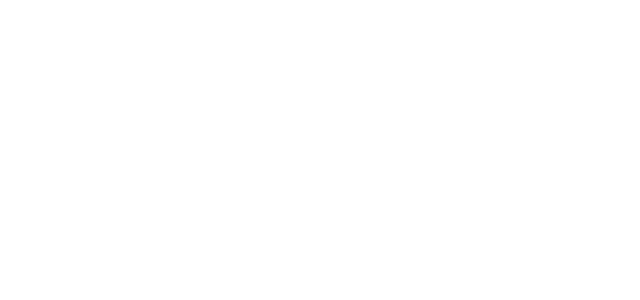
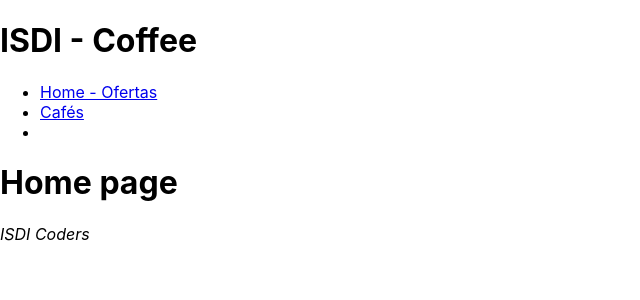
Before and after one commit to gomez-fernando/202205-w06-ch05-fernando-gomez, a React (Create React App) app: page / in a window 1280 px wide. Shown: the top 300 px of the page, without its empty margins (0-640 px from the left). Built offline with nearby package versions, Linux system fonts and the light colour scheme.

Commit message:
Add lazy loading and routing

```diff
--- a/package.json
+++ b/package.json
@@ -13,7 +13,9 @@
     "@types/react-dom": "^18.0.5",
     "react": "^18.2.0",
     "react-dom": "^18.2.0",
+    "react-lazy": "^1.1.0",
     "react-redux": "^8.0.2",
+    "react-router-dom": "^6.3.0",
     "react-scripts": "5.0.1",
     "typescript": "^4.7.3",
     "web-vitals": "^2.1.4"
--- a/src/app/App.tsx
+++ b/src/app/App.tsx
@@ -1,14 +1,49 @@
-import React from 'react';
-import logo from './logo.svg';
-import { Counter } from '../features/counter/Counter';
 import './App.css';
+import {
+    BrowserRouter as Router,
+    Routes,
+    Route,
+    Navigate,
+} from 'react-router-dom';
+import { Layout } from '../components/core/layout';
+import { aMenuItems } from '../interfaces/menu-items';
+import * as React from 'react';
+// import { HomePage } from '../pages/homePage';
+// import { GotContextProvider } from './context/got-provider';
+// import { TodoContextProvider } from './context/todo-provider';
 
 function App() {
-  return (
-    <div className="App">
+    const HomePage = React.lazy(() => import('../pages/homePage'));
+    const CoffePage = React.lazy(() => import('../pages/coffeePage'));
 
-    </div>
-  );
+    const options: aMenuItems = [
+        { path: '', label: 'Home - Ofertas', page: <HomePage /> },
+        { path: 'coffee', label: 'Cafés', page: <CoffePage /> },
+        { path: '*', label: '', page: <Navigate replace to="" /> },
+    ];
+
+    console.log(options);
+    return (
+        <Router>
+            <Layout options={options}>
+                <React.Suspense>
+                    {/* <GotContextProvider>
+                        <TodoContextProvider> */}
+                            <Routes>
+                                {options.map((item) => (
+                                    <Route
+                                        key={item.label}
+                                        path={item.path}
+                                        element={item.page}
+                                    ></Route>
+                                ))}
+                            </Routes>
+                        {/* </TodoContextProvider>
+                    </GotContextProvider> */}
+                </React.Suspense>
+            </Layout>
+        </Router>
+    );
 }
 
 export default App;
--- /dev/null
+++ b/src/components/core/footer.tsx
@@ -0,0 +1,7 @@
+export function Footer() {
+    return (
+        <footer>
+            <address>ISDI Coders</address>
+        </footer>
+    );
+}
--- /dev/null
+++ b/src/components/core/header.tsx
@@ -0,0 +1,12 @@
+import { Menu } from './menu';
+import { aMenuItems } from '../../interfaces/menu-items';
+
+export function Header({ options }: { options: aMenuItems }) {
+    const title = 'ISDI - Coffee';
+    return (
+        <header className="header">
+            <h1>{title}</h1>
+            <Menu options={options}></Menu>
+        </header>
+    );
+}
--- /dev/null
+++ b/src/components/core/layout.tsx
@@ -0,0 +1,20 @@
+import { ReactElement } from 'react';
+import { aMenuItems } from '../../interfaces/menu-items';
+import { Footer } from './footer';
+import { Header } from './header';
+
+export function Layout({
+    options,
+    children,
+}: {
+    options: aMenuItems;
+    children: ReactElement;
+}) {
+    return (
+        <>
+            <Header options={options}></Header>
+            <main>{children}</main>
+            <Footer></Footer>
+        </>
+    );
+}
--- /dev/null
+++ b/src/components/core/menu.tsx
@@ -0,0 +1,16 @@
+import { Link } from 'react-router-dom';
+import { aMenuItems } from '../../interfaces/menu-items';
+
+export function Menu({ options }: { options: aMenuItems }) {
+    return (
+        <nav>
+            <ul>
+                {options.map((item) => (
+                    <li key={item.label}>
+                        <Link to={item.path}>{item.label}</Link>
+                    </li>
+                ))}
+            </ul>
+        </nav>
+    );
+}
--- /dev/null
+++ b/src/interfaces/menu-items.ts
@@ -0,0 +1,9 @@
+import { ReactElement } from 'react';
+
+export interface iMenuItem {
+    path: string;
+    label: string;
+    page: ReactElement;
+}
+
+export type aMenuItems = Array<iMenuItem>;
--- /dev/null
+++ b/src/pages/coffeePage.tsx
@@ -0,0 +1,8 @@
+export function CoffeePage(){
+
+    return (
+        <h1>Coffe page</h1>
+    )
+}
+
+export default CoffeePage;
--- /dev/null
+++ b/src/pages/homePage.tsx
@@ -0,0 +1,8 @@
+export default function HomePage(){
+
+    return (
+        <h1>Home page</h1>
+    )
+}
+
+// export default HomePage;
```
Also changed, not shown: src/models/coffee.ts (deleted), src/models/tea.ts (deleted), 1 other file (tests, documents, lock files or other folders).
